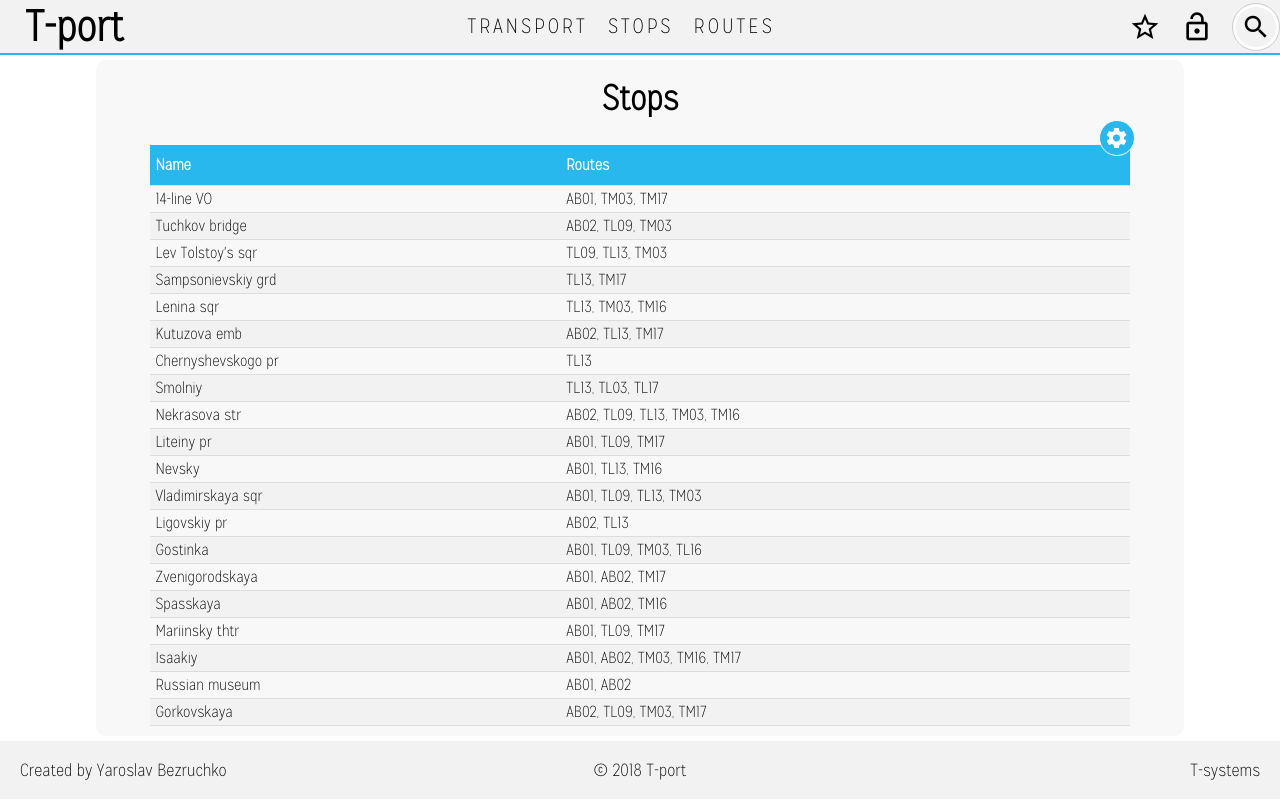
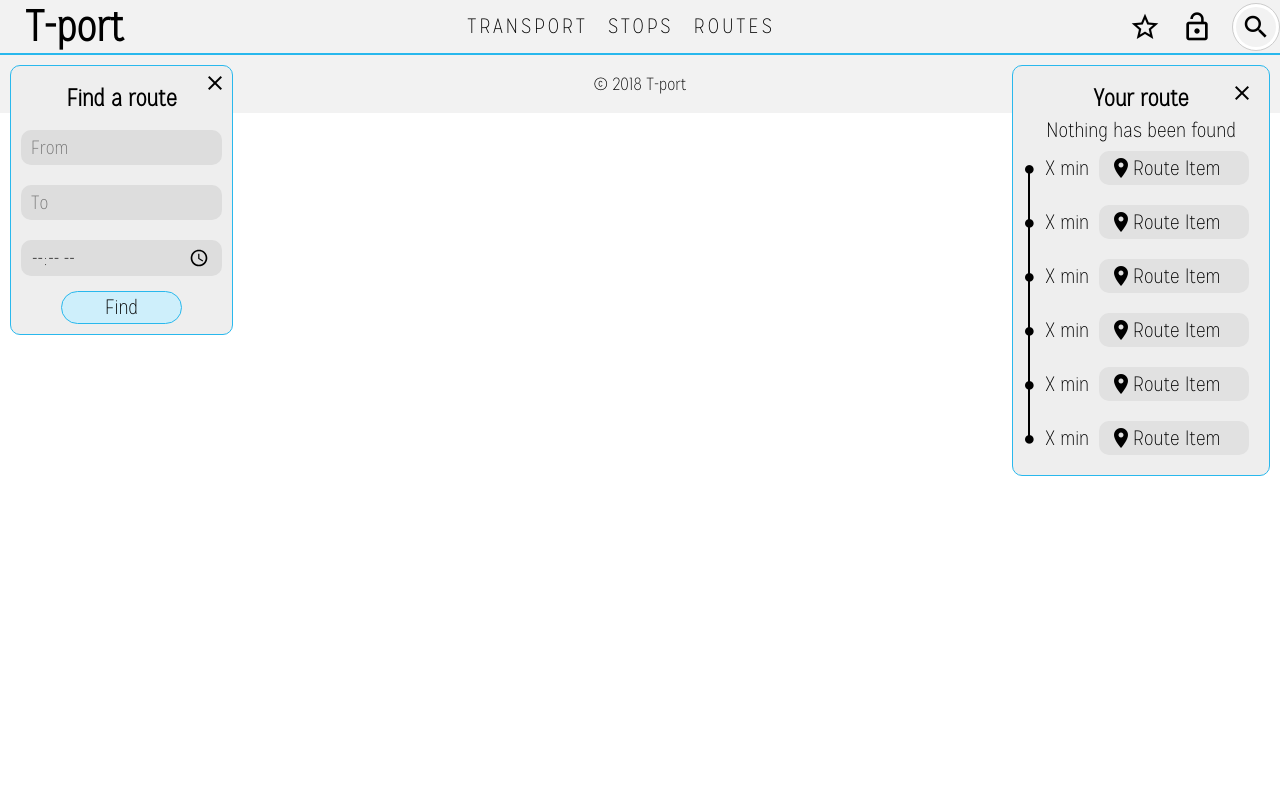
Before and after one commit to Prifki/T-port, a React (Create React App) app in the folder t-port/: page / in a window 1280 px wide. Built offline with nearby package versions, Linux system fonts and the light colour scheme.

Commit message:
react router implemented

```diff
--- a/t-port/package.json
+++ b/t-port/package.json
@@ -5,6 +5,7 @@
   "dependencies": {
     "react": "^16.6.0",
     "react-dom": "^16.6.0",
+    "react-router-dom": "^4.3.1",
     "react-scripts": "2.1.1"
   },
   "scripts": {
--- a/t-port/src/components/landing/App.js
+++ b/t-port/src/components/landing/App.js
@@ -1,23 +1,26 @@
-import React, { Component } from 'react';
+import React, {Component} from 'react';
+import {Route, Switch} from "react-router-dom";
 import Header from './header/Header';
 import Footer from './footer/Footer';
+import StopsContainer from '../pages/StopsContainer';
+import FindRouteContainer from '../pages/FindRouteContainer';
 import RoutesContainer from '../pages/RoutesContainer';
 import TransportsContainer from '../pages/TransportsContainer';
-import StopsContainer from '../pages/StopsContainer';
-import FindRouteContainer from '../pages/FindRouteContainer';
 
 class App extends Component {
     render() {
         return (
             <>
-        <Header />
-        <StopsContainer />
-        {/*<FindRouteContainer />
-        <TransportsContainer />
-        <RoutesContainer />
-        <StopsContainer />
-        */}
-        <Footer />
+                <Header/>
+
+                <Switch>
+                    <Route exact path='/' component={FindRouteContainer}/>
+                    <Route path='/transports' component={TransportsContainer}/>
+                    <Route path='/routes' component={RoutesContainer}/>
+                    <Route path='/stops' component={StopsContainer}/>
+                </Switch>
+
+                <Footer/>
             </>
         );
     }
--- a/t-port/src/index.js
+++ b/t-port/src/index.js
@@ -1,9 +1,14 @@
 import React from 'react';
 import ReactDOM from 'react-dom';
+import {HashRouter} from "react-router-dom";
 import './css/styles.css';
 import App from './components/landing/App';
 import * as serviceWorker from './serviceWorker';
 
-ReactDOM.render(<App />, document.getElementById('root'));
+ReactDOM.render(
+<HashRouter>
+    <App />
+</HashRouter>
+    , document.getElementById('root'));
 
 serviceWorker.unregister();
```
Also changed, not shown: 1 other file (tests, documents, lock files or other folders). Lines whose indentation alone changed are shown as unchanged.
